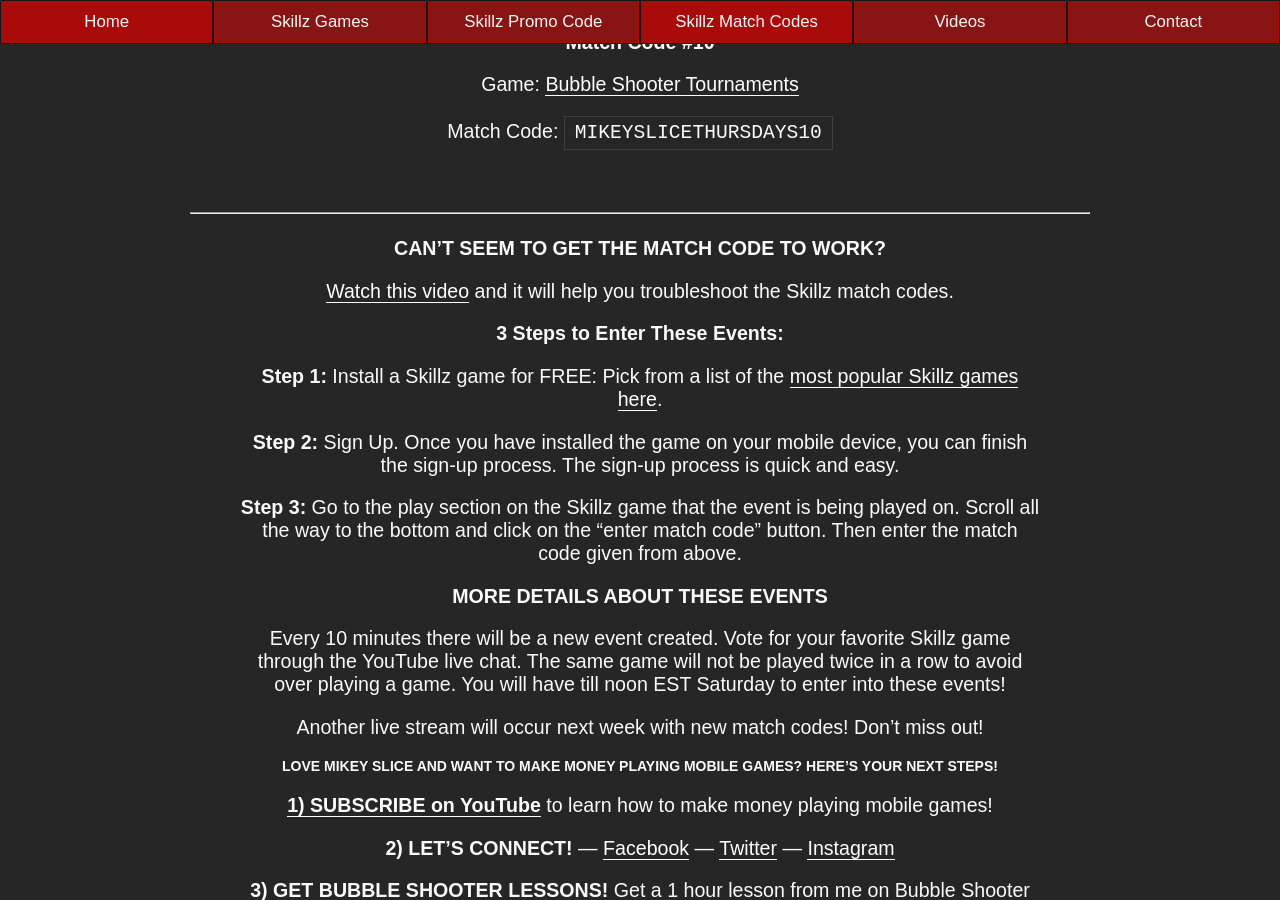
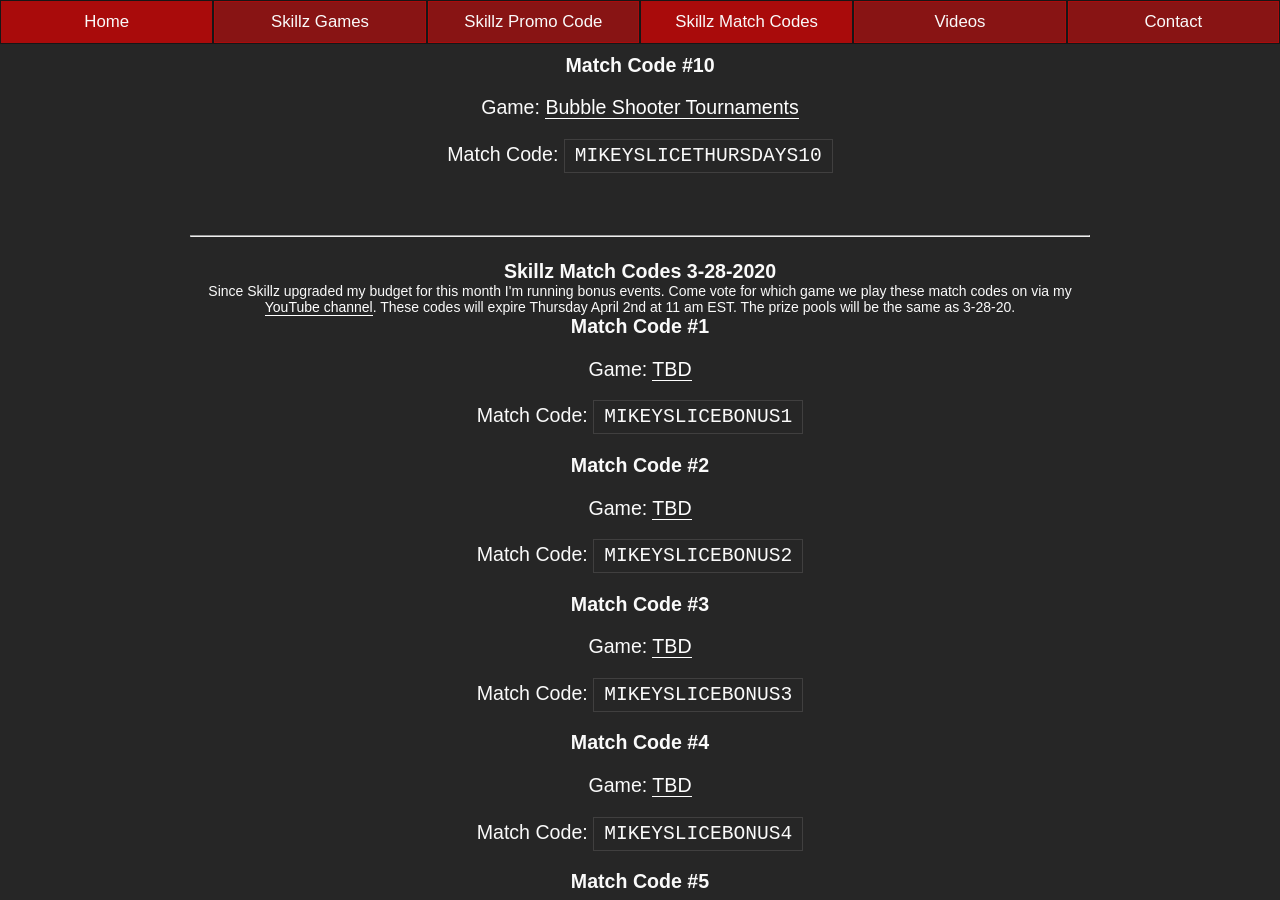
Before and after one commit to mikeyslice/esports-medium, a Jekyll site: the page built from skillz-match-codes.md, in a window 1280 px wide and 900 px high, scrolled down 4455 px. Built offline with Jekyll 4.4.1, drawn with Linux system fonts in a browser that asks for light colours; some of the changed text lies outside the part shown.

Commit message:
Update Skillz Match Codes “skillz-match-codes”

```diff
--- a/_includes/pages/skillz-match-codes.html
+++ b/_includes/pages/skillz-match-codes.html
@@ -24,7 +24,6 @@
 <p>4th thru 15th Place: $.25</p>
 </li>
 </ul>
-
 
 <h3>Match Code #1</h3>
 
@@ -63,6 +62,7 @@
 <p>Match Code: <code>MIKEYSLICEYOUTUBESEB</code><p>
 
 <br><hr><br>
+
 <h3>
 <h2>Skillz Match Codes LIVE on YouTube</h2>
 <p>
@@ -90,7 +90,7 @@
 Skillz Match Codes 3-26-2020
 </h3>
 <p>
-To find these match codes you’ll need to watch the <a href="https://youtu.be/-2B7U58Fjxk">live stream here</a>. During the live stream the chat will vote for which game we play. Every 10 minutes a new event will start. This will occur 10 times during the live stream.
+To vote for which games these match codes will be playes on you’ll need to watch the live stream on my <a href="https://youtube.com/mikeyslice">YouTube channel</a>. During the live stream the chat will vote for which game we play. Every 10 minutes a new event will start. This will occur 10 times during the live stream. These codes will expire Thursday April 2nd at 11 am EST.
 </p>
 
 <h3>Match Code #1</h3>
@@ -152,6 +152,74 @@
 <p>Game: <a href="/skillz-games/">Bubble Shooter Tournaments</a><p>
 
 <p>Match Code: <code>MIKEYSLICETHURSDAYS10</code><p>
+
+<p>
+<br><hr><br>
+
+<h3>
+Skillz Match Codes 3-28-2020
+</h3>
+Since Skillz upgraded my budget for this month I'm running bonus events. Come vote for which game we play these match codes on via my <a href="https://youtube.com/mikeyslice">YouTube channel</a>. These codes will expire Thursday April 2nd at 11 am EST. The prize pools will be the same as 3-28-20.
+
+<h3>Match Code #1</h3>
+
+<p>Game: <a href="/skillz-games/">TBD</a></p>
+
+<p>Match Code: <code>MIKEYSLICEBONUS1</code><p>
+
+<h3>Match Code #2</h3>
+
+<p>Game: <a href="/skillz-games/">TBD</a><p>
+
+<p>Match Code: <code>MIKEYSLICEBONUS2</code><p>
+
+<h3>Match Code #3</h3>
+
+<p>Game: <a href="/skillz-games/">TBD</a><p>
+
+<p>Match Code: <code>MIKEYSLICEBONUS3</code><p>
+
+<h3>Match Code #4</h3>
+
+<p>Game: <a href="/skillz-games/">TBD</a><p>
+
+<p>Match Code: <code>MIKEYSLICEBONUS4</code><p>
+
+<h3>Match Code #5</h3>
+
+<p>Game: <a href="/skillz-games/">TBD</a><p>
+
+<p>Match Code: <code>MIKEYSLICEBONUS5</code><p>
+
+<h3>Match Code #6</h3>
+
+<p>Game: <a href="/skillz-games/">TBD</a><p>
+
+<p>Match Code: <code>MIKEYSLICEBONUS6</code><p>
+
+<h3>Match Code #7</h3>
+
+<p>Game: <a href="/skillz-games/">TBD</a><p>
+
+<p>Match Code: <code>MIKEYSLICEBONUS7</code><p>
+
+<h3>Match Code #8</h3>
+
+<p>Game: <a href="/skillz-games/">TBD</a><p>
+
+<p>Match Code: <code>MIKEYSLICEBONUS8</code><p>
+
+<h3>Match Code #9</h3>
+
+<p>Game: <a href="/skillz-games/">TBD</a><p>
+
+<p>Match Code: <code>MIKEYSLICEBONUS9</code><p>
+
+<h3>Match Code #10</h3>
+
+<p>Game: <a href="/skillz-games/">TBD</a><p>
+
+<p>Match Code: <code>MIKEYSLICEBONUS10</code><p>
 
 <p>
 <br><hr><br>
```
